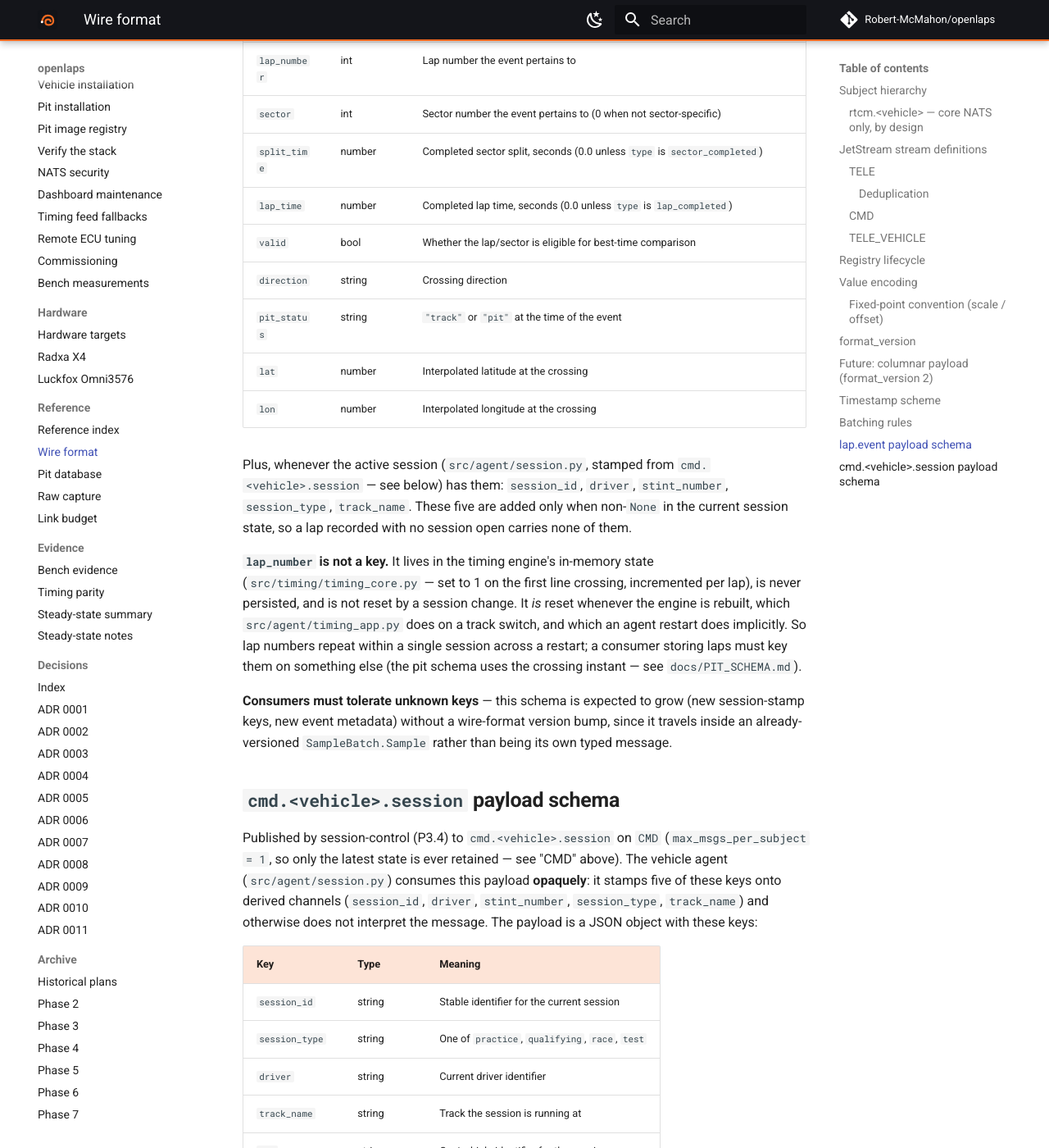
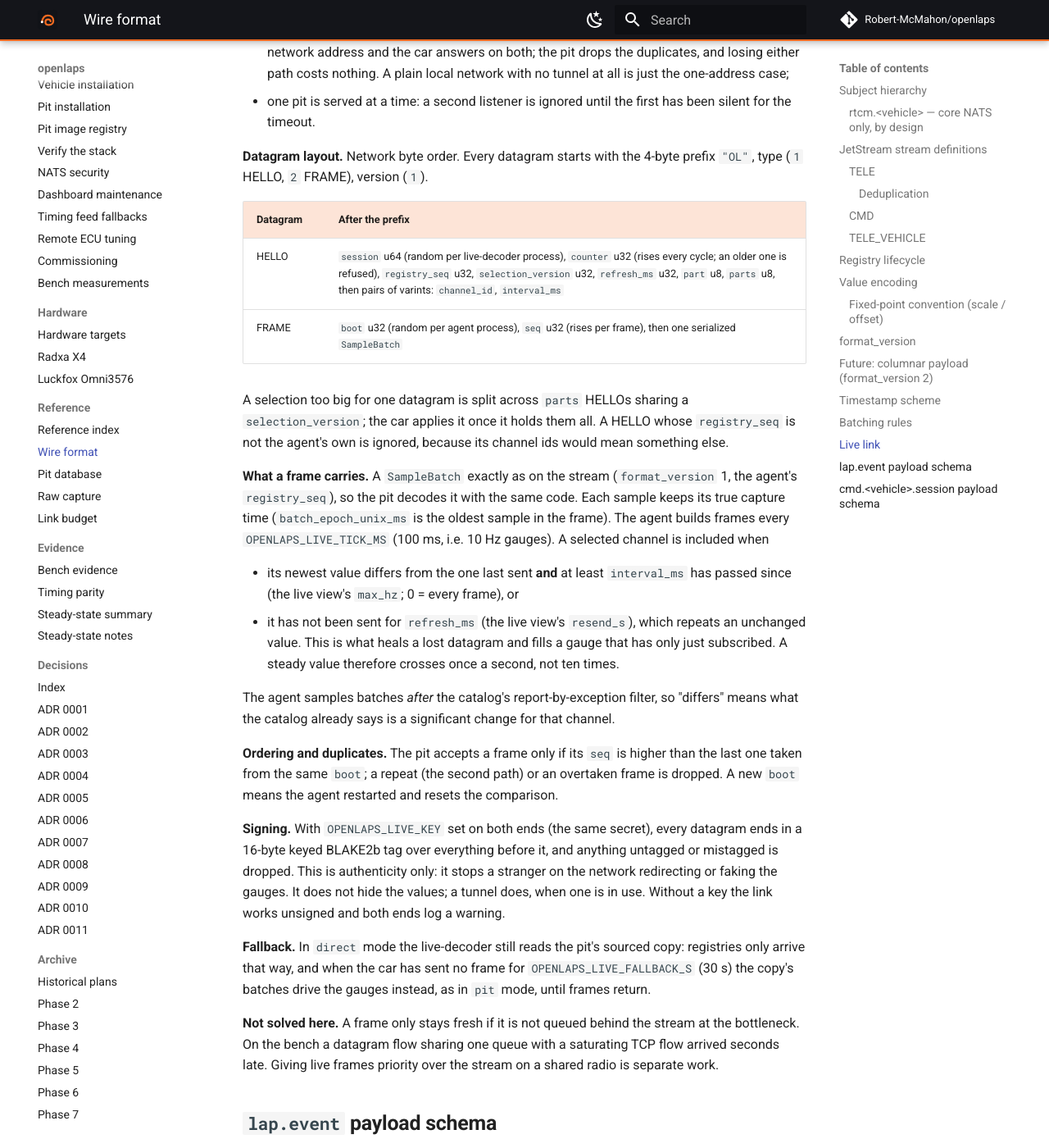
Before and after one commit to Robert-McMahon/openlaps, an MkDocs documentation site: the page built from docs/WIRE_FORMAT.md, in a window 1280 px wide and 1400 px high, scrolled down 8953 px. Shown: the whole window at 82% size. Built offline with MkDocs 1.6.1 and Material for MkDocs 9.7.7, drawn with Linux system fonts in a browser that asks for light colours; comment, search, counter and statistics services are not loaded; some of the changed text lies outside the part shown.

Commit message:
Document the live link and report its thread's CPU
Co-Authored-By: Claude Fable 5.2 <noreply@anthropic.com>

```diff
--- a/docs/WIRE_FORMAT.md
+++ b/docs/WIRE_FORMAT.md
@@ -348,6 +348,89 @@ capture_time_ms = SampleBatch.batch_epoch_unix_ms + Sample.t_offset_us / 1000.0
   a single `SampleBatch` never mixes samples meant for two different
   registry generations.
 
+## Live link
+
+The stream above is the record: ordered, acknowledged, gap-free, and for
+those reasons exactly as late as the radio is slow. Gauges want the opposite
+trade, so they do not ride it. Beside the stream the car sends **live
+frames**: UDP datagrams holding the newest value of each channel the pit's
+live view selects, sent only when that value changes. Nothing is queued or
+retried; a lost or late frame is superseded by the next one. Implementation:
+`core/live_wire.py` (formats), `agent/live.py` (car), `pit/live_decoder/direct.py`
+(pit, `OPENLAPS_LIVE_SOURCE=direct`).
+
+Measured on the bench with a replayed race CAN capture (2026-11-22): 97
+selected channels cost about 20 kbit/s, against roughly 430 kbit/s for the
+stream, and with the car's link throttled to 100 kbit/s the gauges stayed a
+median 80 ms old while the stream ran 7-19 s late.
+
+**Who talks first.** The pit. About once a second the live-decoder sends a
+`HELLO` to every address in `OPENLAPS_LIVE_CAR_ADDRS` (UDP port 7423 by
+default). The car streams frames back to the address each valid HELLO came
+from, for as long as HELLOs keep arriving (5 s timeout), so:
+
+- the car needs no pit address and no channel selection of its own, and
+  sends nothing to a network where no pit is listening;
+- the link follows whatever path reaches the car. List the tunnel address
+  and the plain radio-network address and the car answers on both; the pit
+  drops the duplicates, and losing either path costs nothing. A plain local
+  network with no tunnel at all is just the one-address case;
+- one pit is served at a time: a second listener is ignored until the first
+  has been silent for the timeout.
+
+**Datagram layout.** Network byte order. Every datagram starts with the
+4-byte prefix `"OL"`, type (`1` HELLO, `2` FRAME), version (`1`).
+
+| Datagram | After the prefix |
+| --- | --- |
+| HELLO | `session` u64 (random per live-decoder process), `counter` u32 (rises every cycle; an older one is refused), `registry_seq` u32, `selection_version` u32, `refresh_ms` u32, `part` u8, `parts` u8, then pairs of varints: `channel_id`, `interval_ms` |
+| FRAME | `boot` u32 (random per agent process), `seq` u32 (rises per frame), then one serialized `SampleBatch` |
+
+A selection too big for one datagram is split across `parts` HELLOs sharing
+a `selection_version`; the car applies it once it holds them all. A HELLO
+whose `registry_seq` is not the agent's own is ignored, because its channel
+ids would mean something else.
+
+**What a frame carries.** A `SampleBatch` exactly as on the stream
+(`format_version` 1, the agent's `registry_seq`), so the pit decodes it with
+the same code. Each sample keeps its true capture time (`batch_epoch_unix_ms`
+is the oldest sample in the frame). The agent builds frames every
+`OPENLAPS_LIVE_TICK_MS` (100 ms, i.e. 10 Hz gauges). A selected channel is
+included when
+
+- its newest value differs from the one last sent **and** at least
+  `interval_ms` has passed since (the live view's `max_hz`; 0 = every frame), or
+- it has not been sent for `refresh_ms` (the live view's `resend_s`), which
+  repeats an unchanged value. This is what heals a lost datagram and fills a
+  gauge that has only just subscribed. A steady value therefore crosses once
+  a second, not ten times.
+
+The agent samples batches *after* the catalog's report-by-exception filter,
+so "differs" means what the catalog already says is a significant change
+for that channel.
+
+**Ordering and duplicates.** The pit accepts a frame only if its `seq` is
+higher than the last one taken from the same `boot`; a repeat (the second
+path) or an overtaken frame is dropped. A new `boot` means the agent
+restarted and resets the comparison.
+
+**Signing.** With `OPENLAPS_LIVE_KEY` set on both ends (the same secret),
+every datagram ends in a 16-byte keyed BLAKE2b tag over everything before
+it, and anything untagged or mistagged is dropped. This is authenticity
+only: it stops a stranger on the network redirecting or faking the gauges.
+It does not hide the values; a tunnel does, when one is in use. Without a
+key the link works unsigned and both ends log a warning.
+
+**Fallback.** In `direct` mode the live-decoder still reads the pit's
+sourced copy: registries only arrive that way, and when the car has sent no
+frame for `OPENLAPS_LIVE_FALLBACK_S` (30 s) the copy's batches drive the
+gauges instead, as in `pit` mode, until frames return.
+
+**Not solved here.** A frame only stays fresh if it is not queued behind
+the stream at the bottleneck. On the bench a datagram flow sharing one
+queue with a saturating TCP flow arrived seconds late. Giving live frames
+priority over the stream on a shared radio is separate work.
+
 ## `lap.event` payload schema
 
 The timing engine (`src/agent/timing_app.py`, hosted in-agent per
```
Also changed, not shown: docs/ARCHITECTURE.md (+6 -1 lines), 1 other file.
